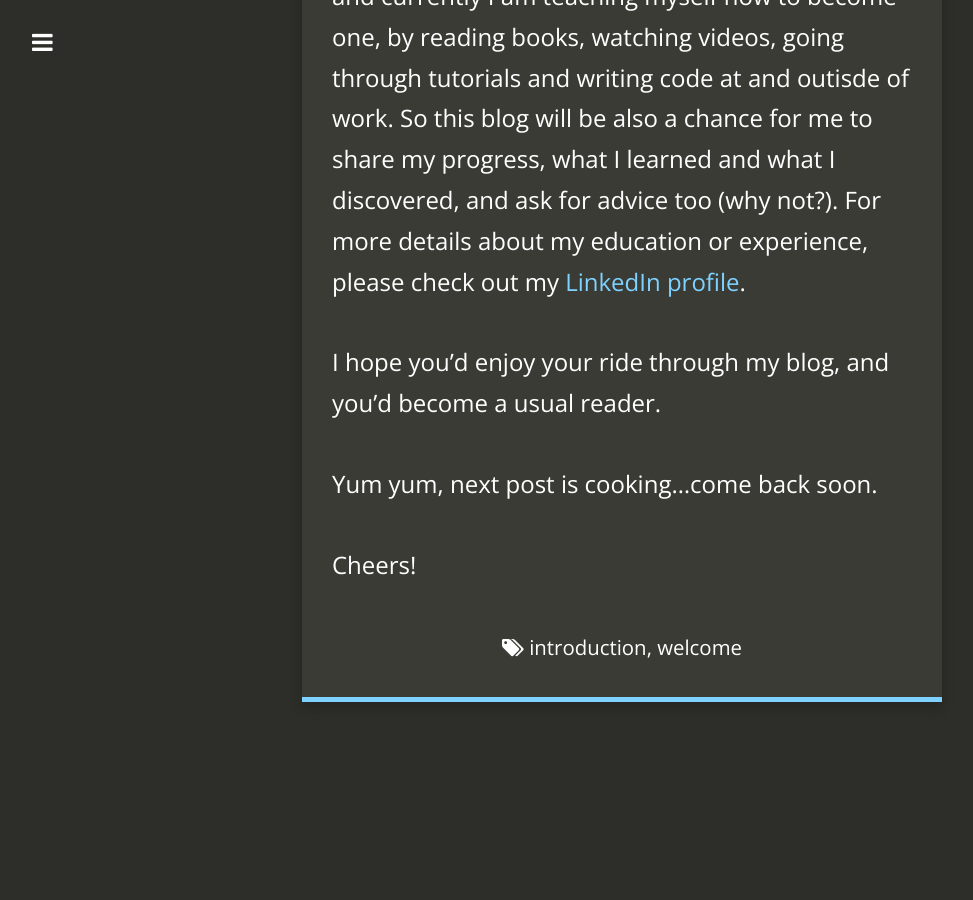
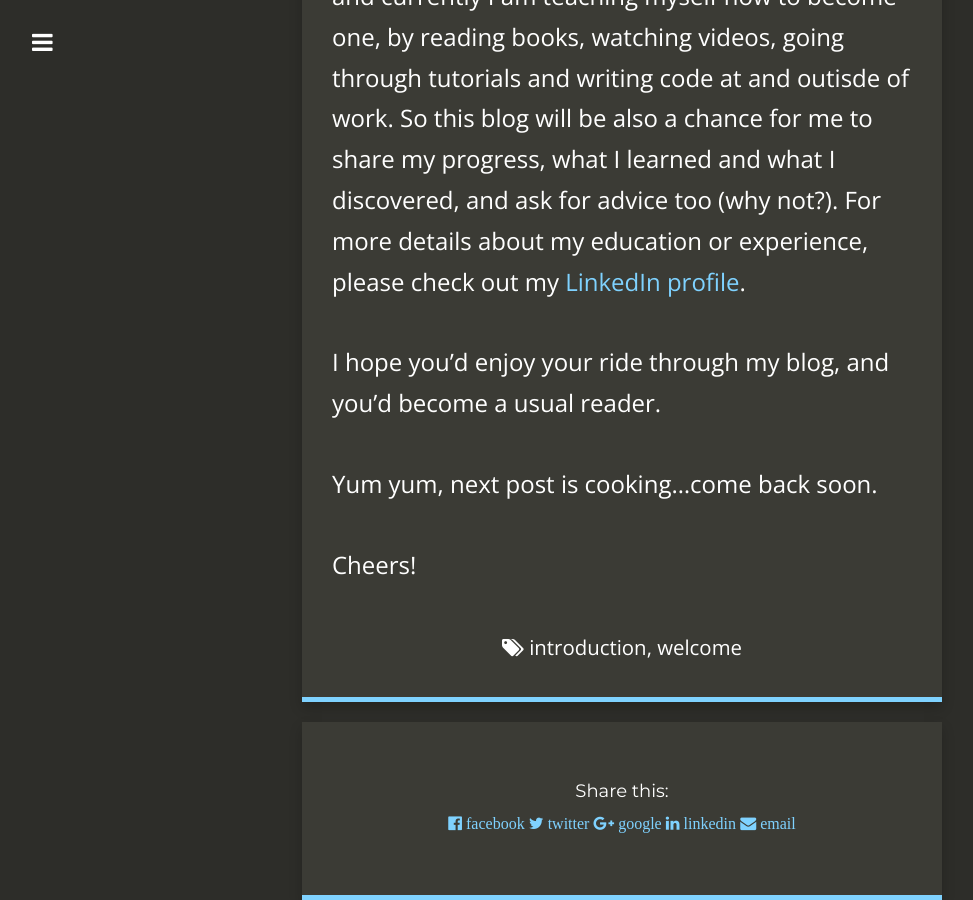
Before and after one commit to elmiomar/elmiomar.github.io, a Jekyll site: the page built from _posts/2018-07-16-hello-and-welcome.md, in a window 1280 px wide and 900 px high, scrolled down 2454 px. Shown: the whole window, without its empty margins (18-991 px from the left). Built offline with Jekyll 4.4.1, drawn with Linux system fonts in a browser that asks for light colours; nearby versions of some CDN libraries; before the commit the page ends 3156 px from its top, so only the background shows below that.

Commit message:
add share buttons

```diff
--- /dev/null
+++ b/_includes/share.html
@@ -0,0 +1,53 @@
+<p>
+  <h4>Share this:</h4>
+
+    <div class="share-buttons">
+        <a  href="https://www.facebook.com/sharer/sharer.php?u={{ site.url }}{{ site.baseurl }}{{ page.url }}"
+            onclick="window.open(this.href, 'pop-up', 'left=20,top=20,width=500,height=500,toolbar=1,resizable=0'); return false;"
+            title="Share on Facebook" >
+            <i class="fa fa-facebook-official share-button"> facebook</i>
+        </a>
+
+        <a  href="https://twitter.com/intent/tweet?text={{ page.title }}&url={{ site.url }}{{ site.baseurl }}{{ page.url }}"
+            onclick="window.open(this.href, 'pop-up', 'left=20,top=20,width=500,height=500,toolbar=1,resizable=0'); return false;"
+            title="Share on Twitter" >
+            <i class="fa fa-twitter share-button"> twitter</i>
+        </a>
+
+        <a  href="https://plus.google.com/share?url={{ site.url }}{{ site.baseurl }}{{ page.url }}"
+            onclick="window.open(this.href, 'pop-up', 'left=20,top=20,width=500,height=500,toolbar=1,resizable=0'); return false;"
+            title="Share on Google+" >
+            <i class="fa fa-google-plus share-button"> google</i>
+        </a>
+
+        <!-- <a  href="http://pinterest.com/pin/create/button/?url={{ site.url }}{{ site.baseurl }}{{ page.url }}"
+            onclick="window.open(this.href, 'pop-up', 'left=20,top=20,width=900,height=500,toolbar=1,resizable=0'); return false;"
+            title="Share on Pinterest" >
+            <i class="fa fa-pinterest-p share-button"> pinterest</i>
+        </a>
+
+        <a  href="http://www.tumblr.com/share/link?url={{ site.url }}{{ site.baseurl }}{{ page.url }}"
+            onclick="window.open(this.href, 'pop-up', 'left=20,top=20,width=900,height=500,toolbar=1,resizable=0'); return false;"
+            title="Share on Tumblr" >
+            <i class="fa fa-tumblr share-button"> tumblr</i>
+        </a>
+
+        <a  href="http://www.reddit.com/submit?url={{ site.url }}{{ site.baseurl }}{{ page.url }}"
+            onclick="window.open(this.href, 'pop-up', 'left=20,top=20,width=900,height=500,toolbar=1,resizable=0'); return false;"
+            title="Share on Reddit" >
+            <i class="fa fa-reddit-alien share-button"> reddit</i>
+        </a> -->
+
+        <a  href="https://www.linkedin.com/shareArticle?mini=true&url={{ site.url }}{{ site.baseurl }}{{ page.url }}&title={{ page.title }}&summary={{ page.description }}&source={{ site.title }}"
+            onclick="window.open(this.href, 'pop-up', 'left=20,top=20,width=500,height=500,toolbar=1,resizable=0'); return false;"
+            title="Share on LinkedIn" >
+            <i class="fa fa-linkedin share-button"> linkedin</i>
+        </a>
+
+        <a  href="mailto:?subject={{ page.title }}&amp;body=Check out this site {{ site.url }}{{ site.baseurl }}{{ page.url }}"
+            title="Share via Email" >
+            <i class="fa fa-envelope share-button"> email</i>
+        </a>
+    </div>
+
+</p>
--- a/_layouts/post.html
+++ b/_layouts/post.html
@@ -93,11 +93,16 @@
 
       </div>
 
+      <div class="content-panel feedback">
+        {% include share.html %}
+      </div>
+
       {% if page.comments %}
         {% if site.twitter_username and site.disqus_account %}
         <div class="content-panel feedback">
           <!-- I <i class="fa fa-heart"></i> feedback.<br /> -->
           Let me know what you think of this article on twitter <a href="http://www.twitter.com/{{ site.twitter_username }}">@{{ site.twitter_username }}</a> or leave a comment below!
+          <!-- {% include share.html %} -->
         </div>
         {% elsif site.twitter_username %}
         <div class="content-panel feedback">
```
